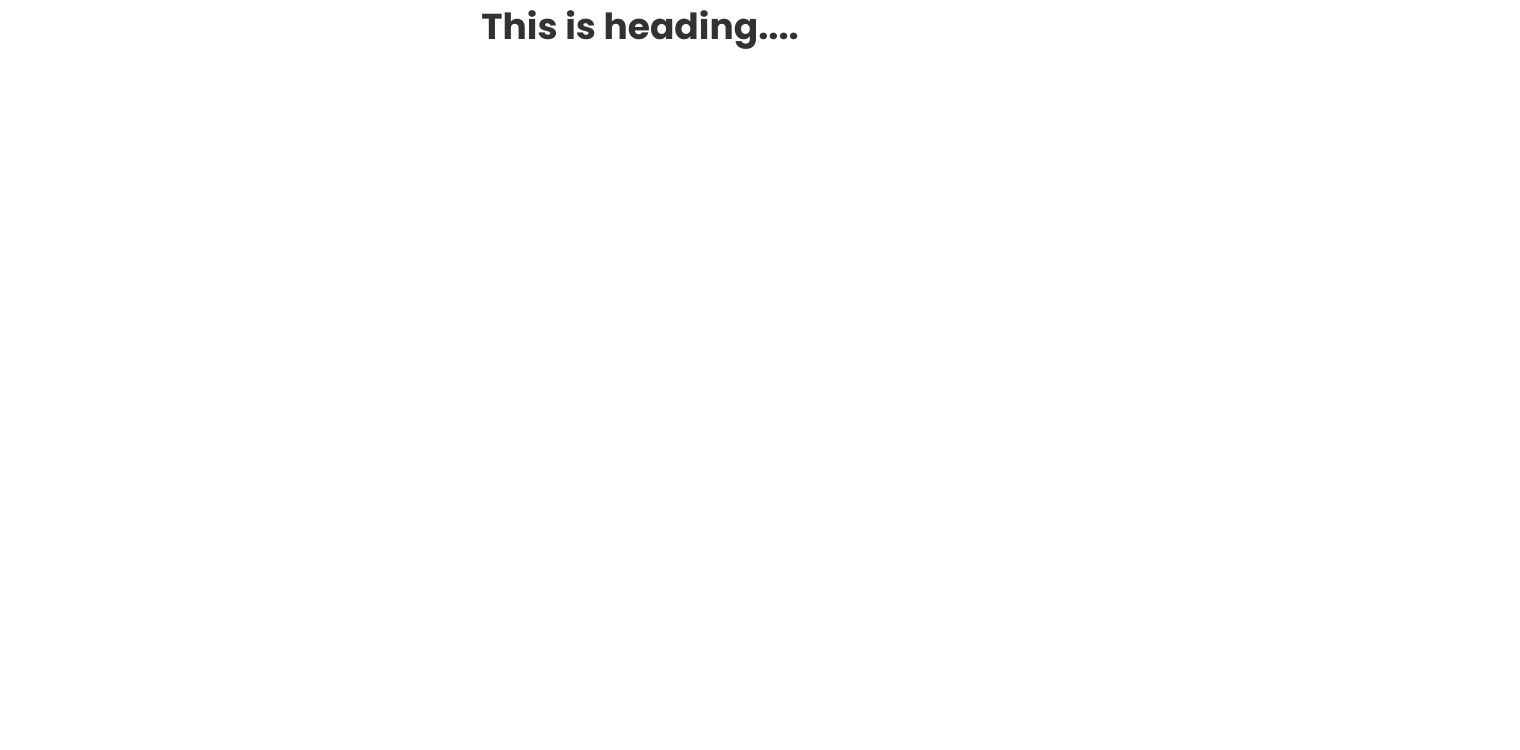
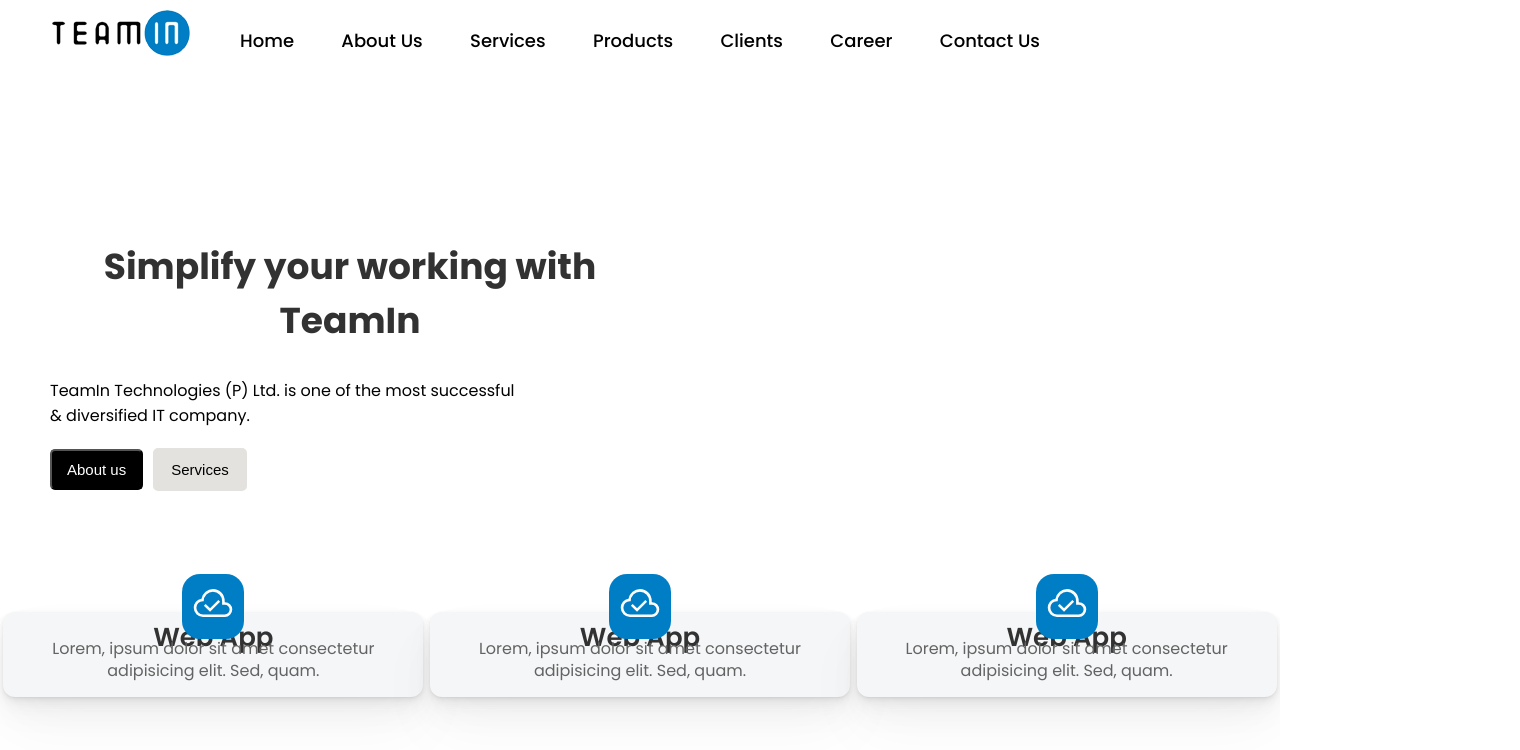
Before and after one commit to hansaj-sharma/teamin, a React (Create React App) app: page / in a window 1280 px wide. Shown: the top 750 px of the page, 1520 px wide, since content can reach past the window. Built offline with nearby package versions, Linux system fonts and the light colour scheme.

Commit message:
app updt

```diff
--- a/src/App.js
+++ b/src/App.js
@@ -11,13 +11,15 @@
 import Products from './pages/products/Products'
 import Navbar from './components/Navbar/Navbar';
 
-import Footer from './components/Footer'
+// import Footer from './components/Footer'
 
 
 function App() {
   return (
     <div className="App">
-      <h1>This is heading....</h1>
+      <h1></h1>
+
+      <Navbar/>
       <BrowserRouter>
         <div className="container">
           <Routes>
```
